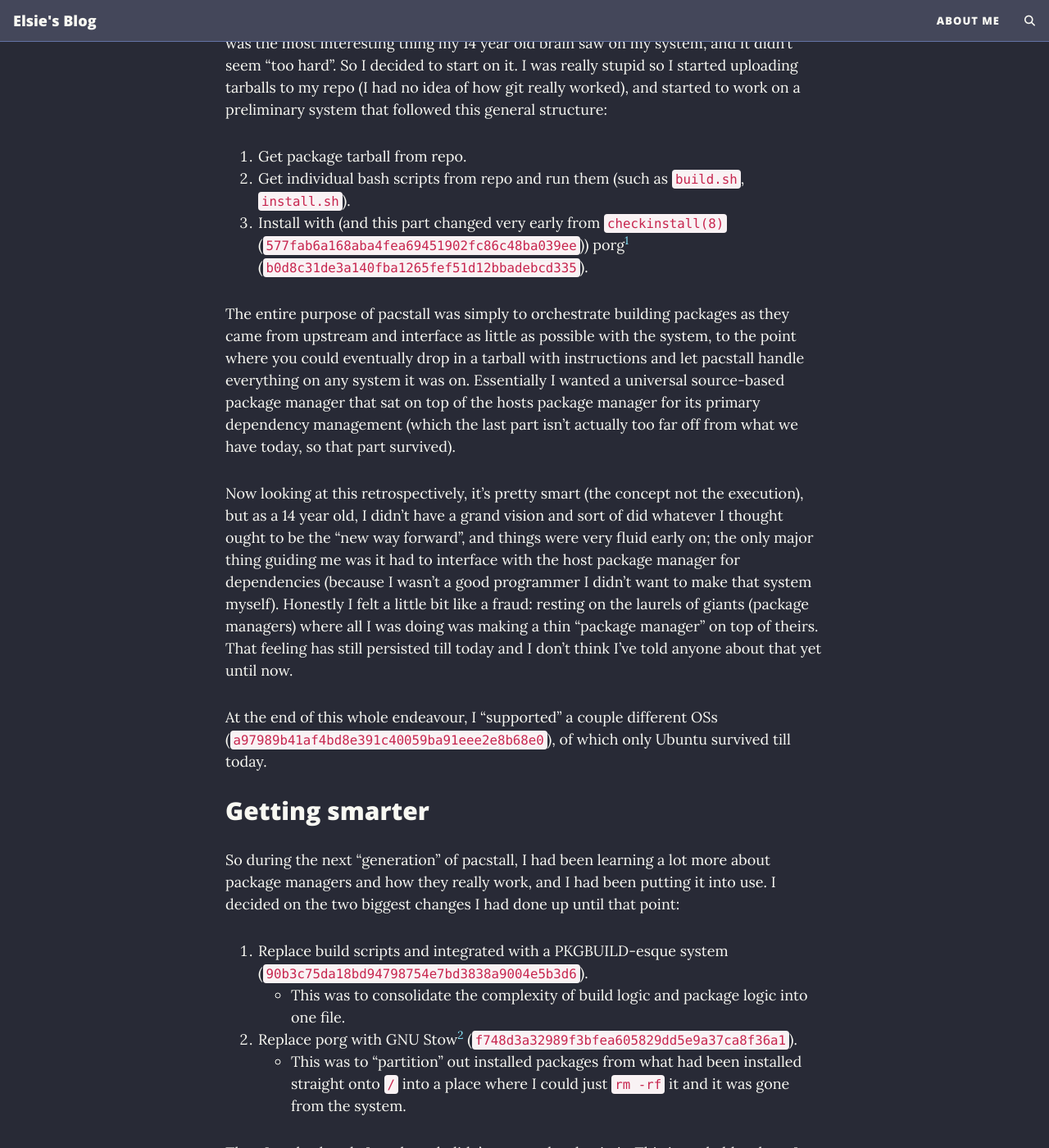
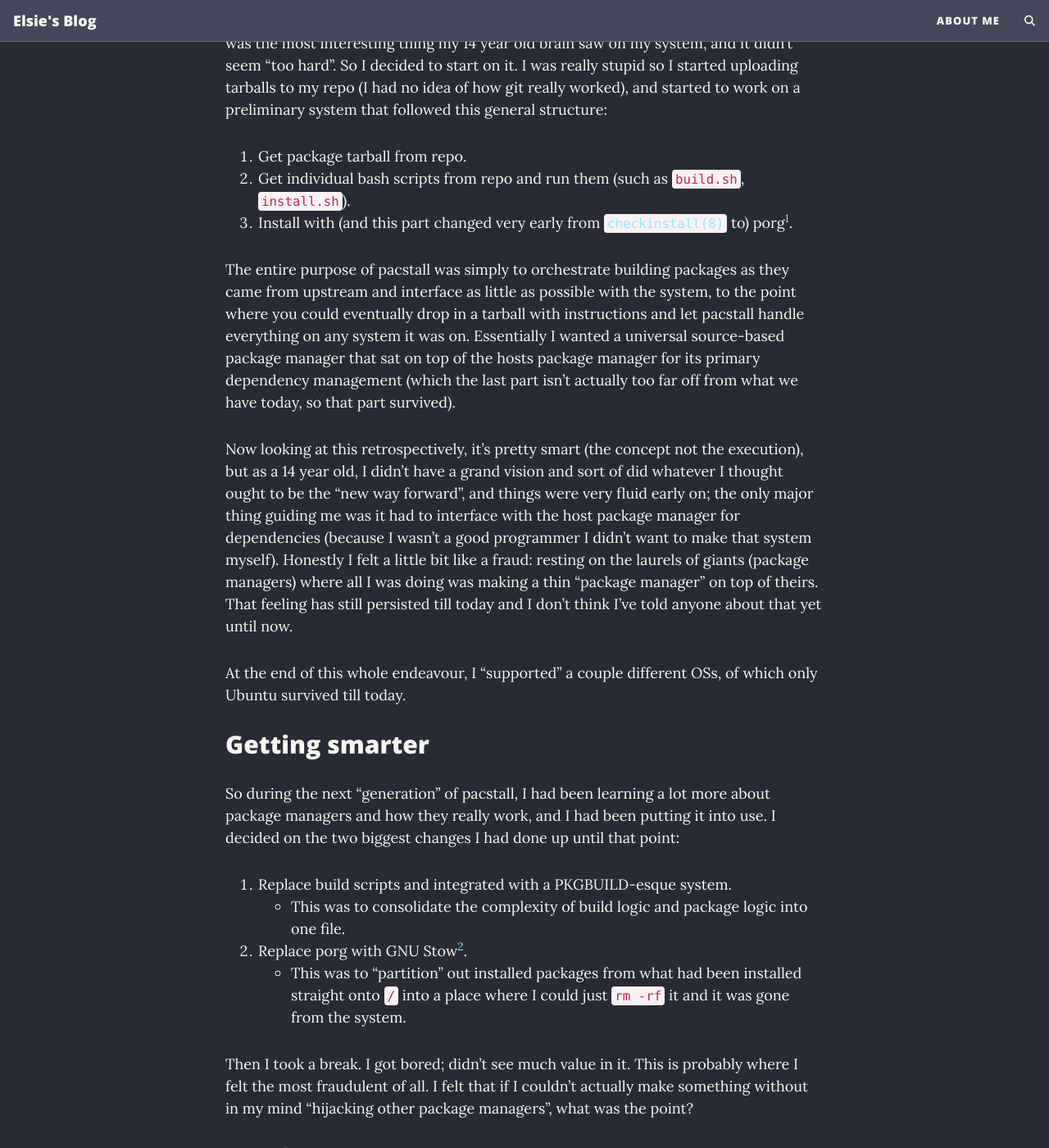
Before and after one commit to Elsie19/Elsie19, a Jekyll site: the page built from docs/_posts/2025-01-05-pacstall-history.md, in a window 1280 px wide and 1400 px high, scrolled down 663 px. Shown: the whole window at 82% size. Built offline with Jekyll 4.4.1, drawn with Linux system fonts in a browser that asks for light colours; comment, search, counter and statistics services are not loaded.

Commit message:
Remove noisy commit hashes

```diff
--- a/docs/_posts/2025-01-05-pacstall-history.md
+++ b/docs/_posts/2025-01-05-pacstall-history.md
@@ -18,20 +18,20 @@ My idea of pacstall firstly came out of boredom. I was 14 at the time, and it wa
 
 1. Get package tarball from repo.
 2. Get individual bash scripts from repo and run them (such as `build.sh`, `install.sh`).
-3. Install with (and this part changed very early from `checkinstall(8)` (`577fab6a168aba4fea69451902fc86c48ba039ee`)) porg[^1] (`b0d8c31de3a140fba1265fef51d12bbadebcd335`).
+3. Install with (and this part changed very early from [`checkinstall(8)`](https://manpages.debian.org/buster-backports/checkinstall/checkinstall.8.en.html) to) porg[^1].
 
 The entire purpose of pacstall was simply to orchestrate building packages as they came from upstream and interface as little as possible with the system, to the point where you could eventually drop in a tarball with instructions and let pacstall handle everything on any system it was on. Essentially I wanted a universal source-based package manager that sat on top of the hosts package manager for its primary dependency management (which the last part isn't actually too far off from what we have today, so that part survived).
 
 Now looking at this retrospectively, it's pretty smart (the concept not the execution), but as a 14 year old, I didn't have a grand vision and sort of did whatever I thought ought to be the "new way forward", and things were very fluid early on; the only major thing guiding me was it had to interface with the host package manager for dependencies (because I wasn't a good programmer I didn't want to make that system myself). Honestly I felt a little bit like a fraud: resting on the laurels of giants (package managers) where all I was doing was making a thin "package manager" on top of theirs. That feeling has still persisted till today and I don't think I've told anyone about that yet until now.
 
-At the end of this whole endeavour, I "supported" a couple different OSs (`a97989b41af4bd8e391c40059ba91eee2e8b68e0`), of which only Ubuntu survived till today.
+At the end of this whole endeavour, I "supported" a couple different OSs, of which only Ubuntu survived till today.
 
 ## Getting smarter
 So during the next "generation" of pacstall, I had been learning a lot more about package managers and how they really work, and I had been putting it into use. I decided on the two biggest changes I had done up until that point:
 
-1. Replace build scripts and integrated with a PKGBUILD-esque system (`90b3c75da18bd94798754e7bd3838a9004e5b3d6`).
+1. Replace build scripts and integrated with a PKGBUILD-esque system.
     * This was to consolidate the complexity of build logic and package logic into one file.
-2. Replace porg with GNU Stow[^2] (`f748d3a32989f3bfea605829dd5e9a37ca8f36a1`).
+2. Replace porg with GNU Stow[^2].
     * This was to "partition" out installed packages from what had been installed straight onto `/` into a place where I could just `rm -rf` it and it was gone from the system.
 
 Then I took a break. I got bored; didn't see much value in it. This is probably where I felt the most fraudulent of all. I felt that if I couldn't actually make something without in my mind "hijacking other package managers", what was the point?
```
